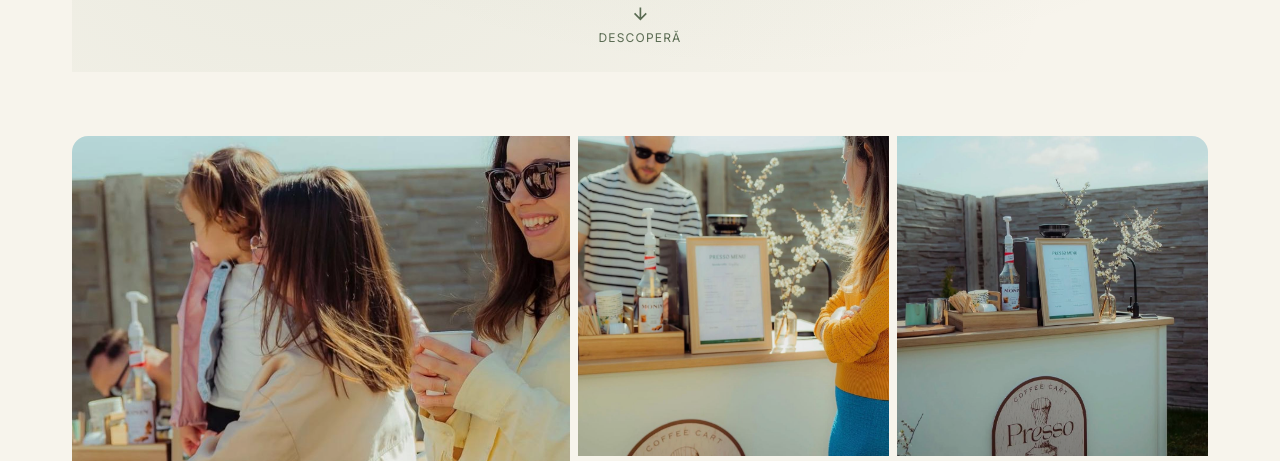
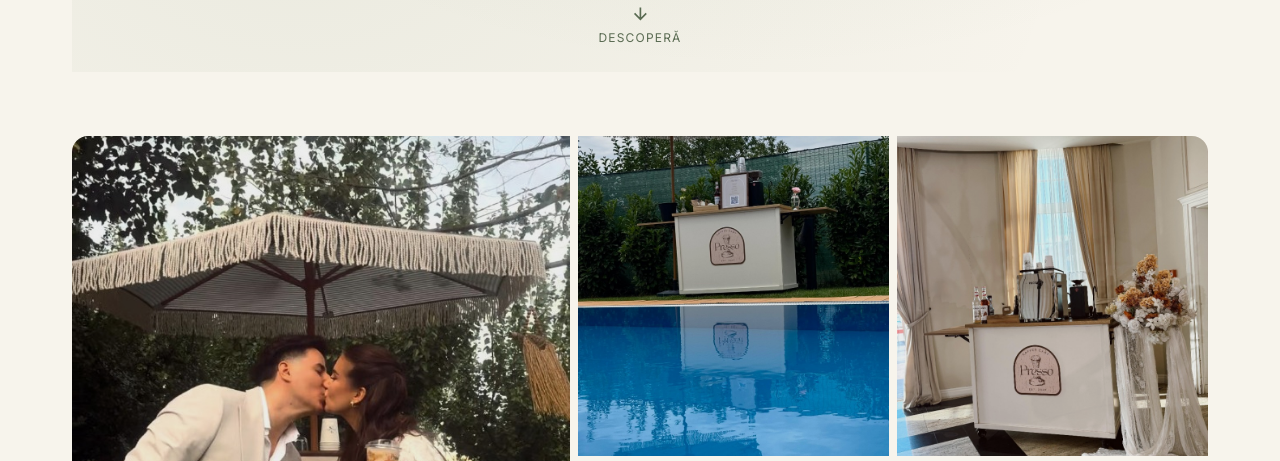
Before and after one commit to flaviuspaiusan/coffeecart, a website built with Vite: page index.html in a window 1280 px wide. Shown: the part 1210-1671 px from the top of the page. Built offline with nearby package versions, Linux system fonts and the light colour scheme; a web font is replaced by a local one.

Commit message:
Replace 3 home gallery photos with new event photos

```diff
--- a/index.html
+++ b/index.html
@@ -399,9 +399,9 @@
 
         <!-- GALLERY STRIP -->
         <div class="gallery-strip">
-            <img src="/assets/1.jpeg" alt="Presso eveniment" class="g-tall">
-            <img src="/assets/2.jpeg" alt="Presso cafea">
-            <img src="/assets/3.jpeg" alt="Presso bar">
+            <img src="/assets/presso-nunta.jpg" alt="Presso Coffee Cart la nuntă" class="g-tall">
+            <img src="/assets/presso-piscina.jpg" alt="Presso Coffee Cart lângă piscină">
+            <img src="/assets/presso-salon.jpg" alt="Presso Coffee Cart într-un salon de evenimente">
             <img src="/assets/4.jpeg" alt="Presso detalii">
             <img src="/assets/5.jpeg" alt="Presso atmosfera">
         </div>
```
Also changed, not shown: public/assets/presso-nunta.jpg (added), public/assets/presso-piscina.jpg (added), public/assets/presso-salon.jpg (added).
